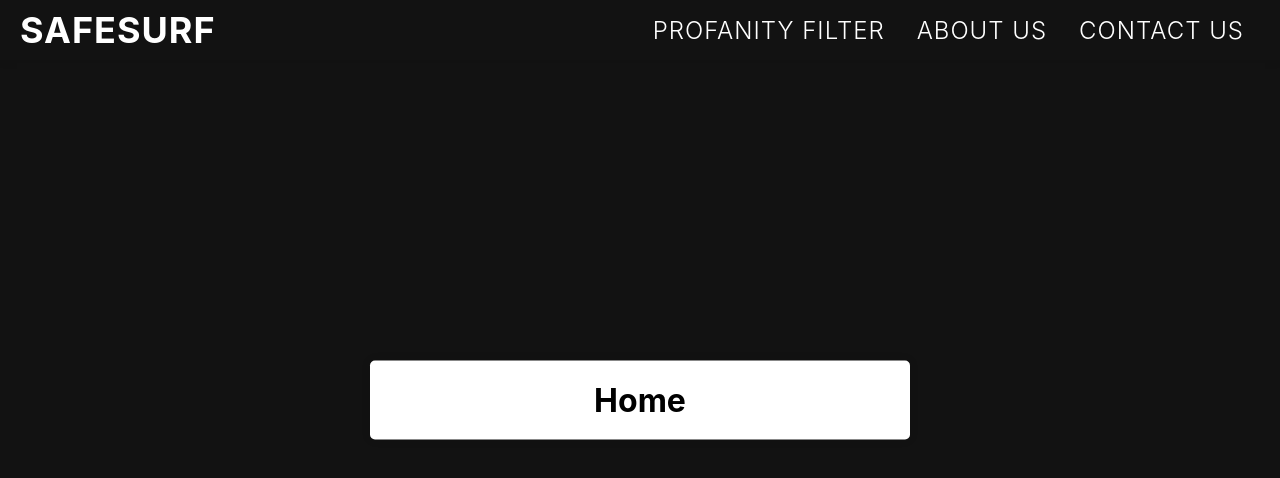
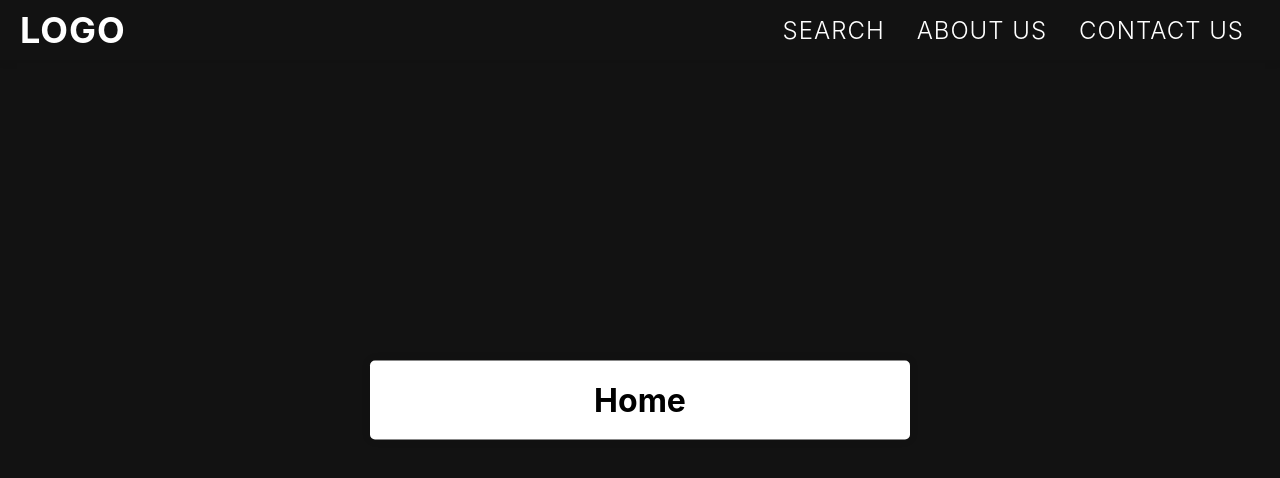
Before and after one commit to Jarvuslin/safe-surf, a React (Create React App) app in the folder my-app/: page / in a window 1280 px wide. Shown: the top 478 px of the page. Built offline with nearby package versions, Linux system fonts and the light colour scheme.

Commit message:
temp changes to text

```diff
--- a/my-app/src/Navbar.tsx
+++ b/my-app/src/Navbar.tsx
@@ -3,9 +3,9 @@ import {Link} from 'react-router-dom';
 const Navbar = () => {
     return (
         <nav className="navbar">
-            <Link to="/"><h1>SafeSurf</h1></Link>
+            <Link to="/"><h1>LOGO</h1></Link>
             <div className="li">
-                <Link to="/profanity">Profanity Filter</Link>
+                <Link to="/profanity">Search</Link>
                 <Link to="/about-us">About Us</Link>
                 <Link to="/contact-us">Contact Us</Link>
             </div>
```
